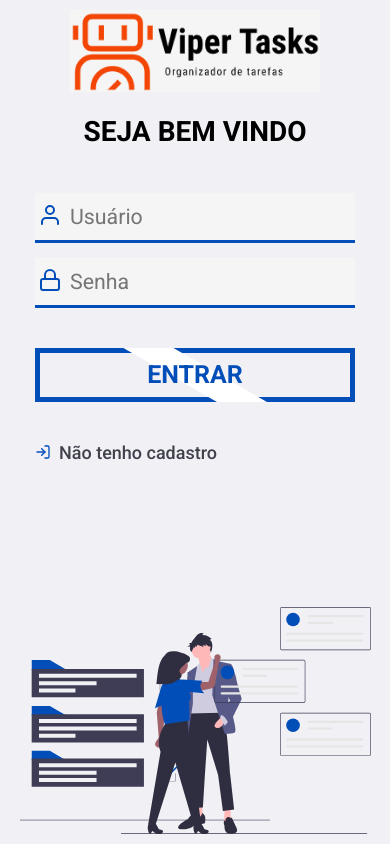
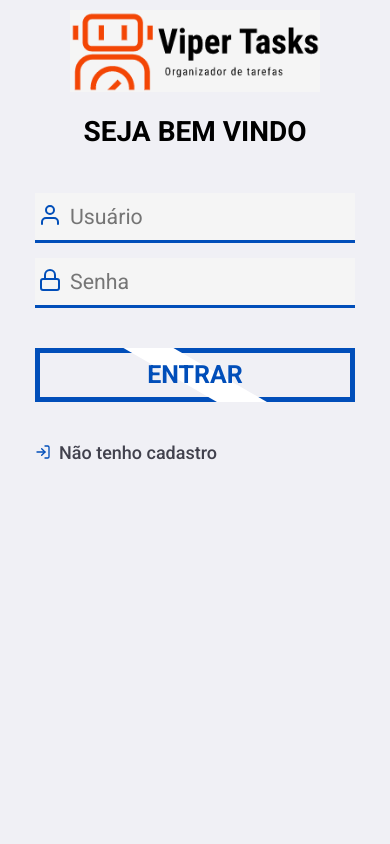
Before and after one commit to CaioHenriqueMachado/VIPER-TASKS-project, a React (Create React App) app in the folder web/: page / in a window 390 px wide. Built offline with nearby package versions, Linux system fonts and the light colour scheme.

Commit message:
ajustes finais de responsividade

```diff
--- a/web/src/pages/EditSession/index.js
+++ b/web/src/pages/EditSession/index.js
@@ -1,8 +1,6 @@
 import React, { useState } from 'react';
 import { Link, useHistory } from 'react-router-dom';
 import { FiSettings } from 'react-icons/fi';
-
-import './styles.css';
 
 import editProfileImg from '../../assests/editProfileImg.svg';
 
@@ -90,7 +88,7 @@ export default function EditSession() {
 						</form>
 				</section>
 				<div className='imageWallpaper'>
-					<img src={editProfileImg} alt="Edit profile Image"/>
+					<img src={editProfileImg} alt="Edit profile Image" className='off850px'/>
 				</div>
 			</div>
 			<Error message={message} validate={validate} />
--- a/web/src/pages/EditSession/styles.css
+++ /dev/null
@@ -1,3 +0,0 @@
-h2 {
-    text-align: left;
-}
--- a/web/src/pages/Logon/index.js
+++ b/web/src/pages/Logon/index.js
@@ -85,8 +85,8 @@ return(
 					</form>
 				</section>
 				<div className="painel-logon">
-					<img src={wallpaperOne} className='left' alt="painel"/>
-					<img src={wallpaperTwo} className='right' alt="painel"/>
+					<img src={wallpaperOne} className='left off850px' alt="painel"/>
+					<img src={wallpaperTwo} className='right off850px' alt="painel"/>
 				</div>
 			<Error message={message} validate={validate} />
 		</div>
--- a/web/src/pages/NewTask/styles.css
+++ b/web/src/pages/NewTask/styles.css
@@ -31,6 +31,9 @@ div.imageWallpaper img {
 		display: none;
   }
 
+  img.off850px{
+    display: none;
+  }
   div.newTask {
     justify-content: center;
   }
--- a/web/src/pages/Profile/styles.css
+++ b/web/src/pages/Profile/styles.css
@@ -143,7 +143,7 @@ div.doubleButtonAlert button {
 	margin: 0;
 	margin-left: 10px;
 	height: 100%;
-	width: 150px;
+	width:  40%;
 }
 
 @keyframes modal {
--- a/web/src/pages/Register/index.js
+++ b/web/src/pages/Register/index.js
@@ -113,8 +113,8 @@ export default function Register() {
 					</form>
 				</section>
 				<div className="painel-logon">
-					<img src={wallpaperOne} className='left' alt="painel"/>
-					<img src={wallpaperTwo} className='right' alt="painel"/>
+					<img src={wallpaperOne} className='left off850px' alt="painel"/>
+					<img src={wallpaperTwo} className='right off850px' alt="painel"/>
 				</div>
 				<Error message={message} validate={validate} />
 			</div>
```
